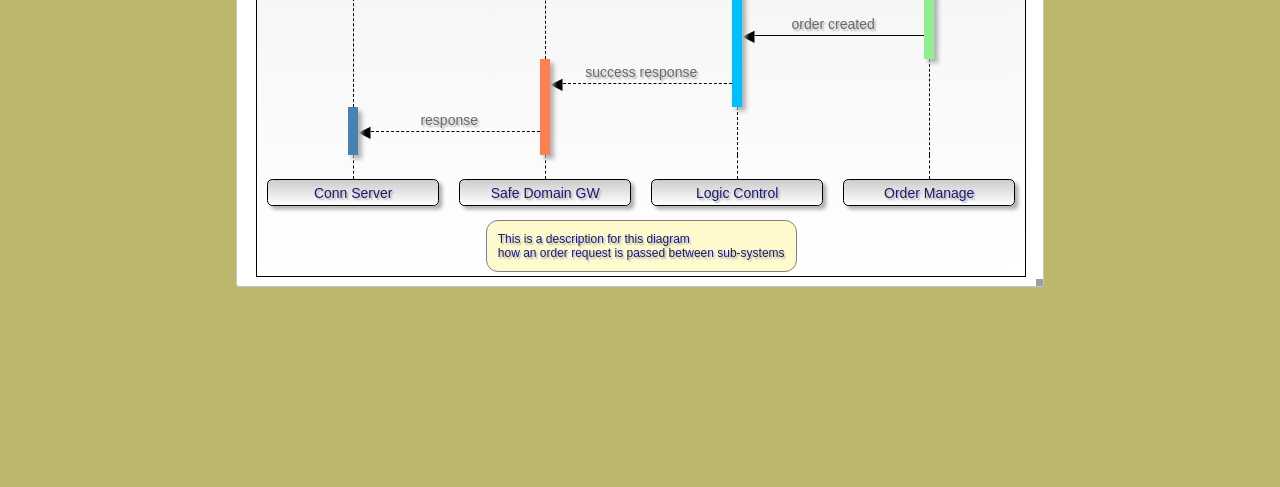
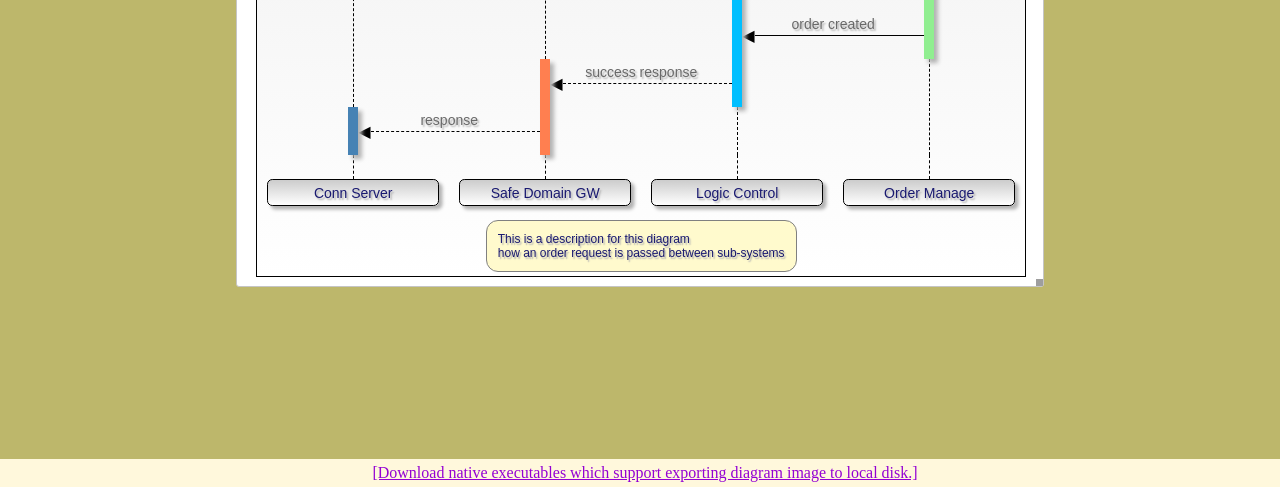
Before and after one commit to echoma/text_sequence_diagram, a website: page index.html in a window 1280 px wide. Shown: the part 313-800 px from the top of the page. Drawn offline with nearby package versions, Linux system fonts and the light colour scheme; grey boxes are pictures that could not be loaded.

Commit message:
gh-pages add download link

```diff
--- a/index.html
+++ b/index.html
@@ -95,5 +95,7 @@ Safe Domain GW --> Conn Server : response
 </div>
 
 <a href="https://github.com/echoma/text_sequence_diagram"><img style="position: absolute; top: 0; right: 0; border: 0;" src="https://camo.githubusercontent.com/38ef81f8aca64bb9a64448d0d70f1308ef5341ab/68747470733a2f2f73332e616d617a6f6e6177732e636f6d2f6769746875622f726962626f6e732f666f726b6d655f72696768745f6461726b626c75655f3132313632312e706e67" alt="Fork me on GitHub" data-canonical-src="https://s3.amazonaws.com/github/ribbons/forkme_right_darkblue_121621.png"></a>
+
+<a style="position: absolute; bottom: 0; background-color: cornsilk; color: darkviolet; text-align: center; padding: 5px; width: 100%;z-index: 9999;" href="https://github.com/echoma/text_sequence_diagram/wiki/Download" target="_blank">[Download native executables which support exporting diagram image to local disk.]</a>
 </body>
 </html>
```
